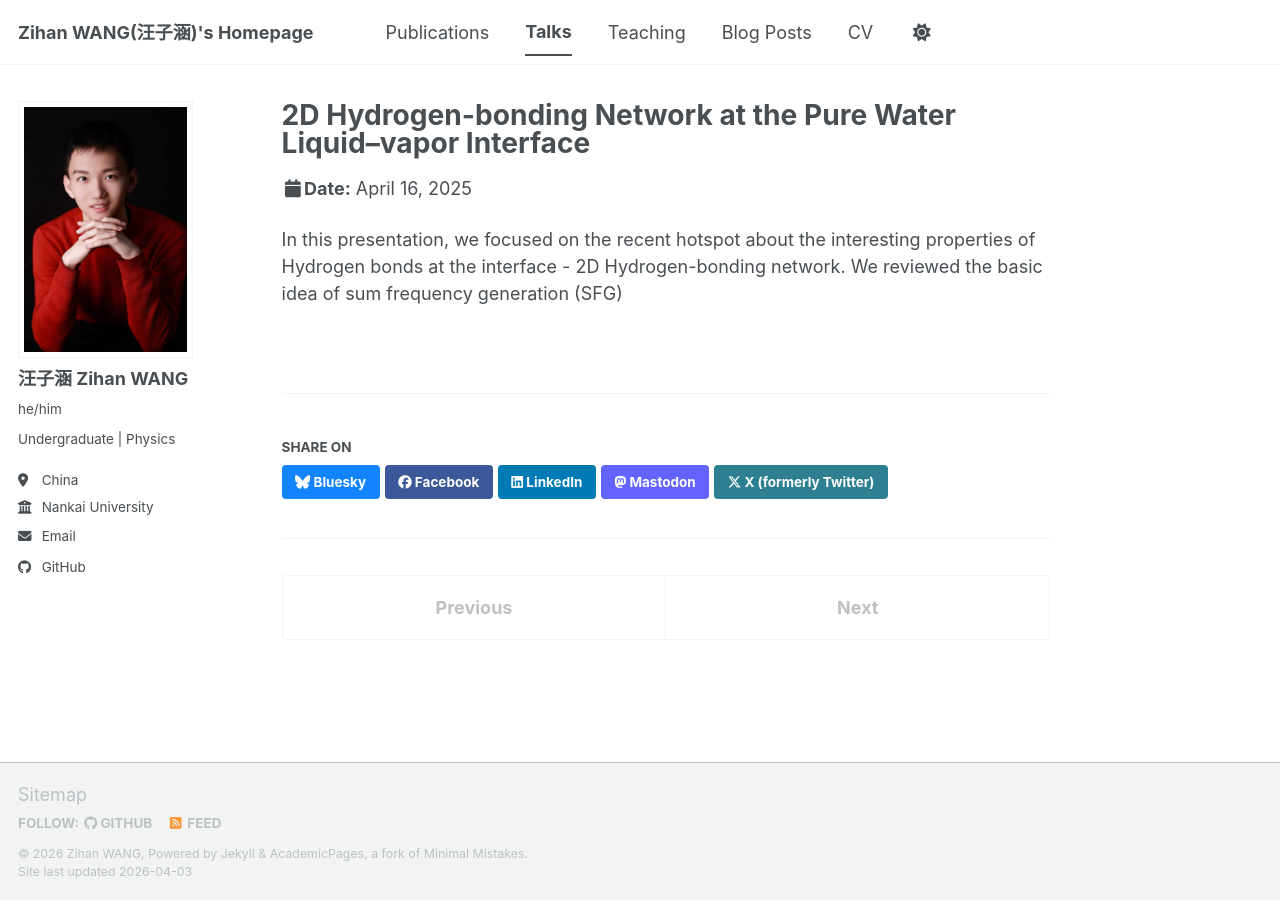
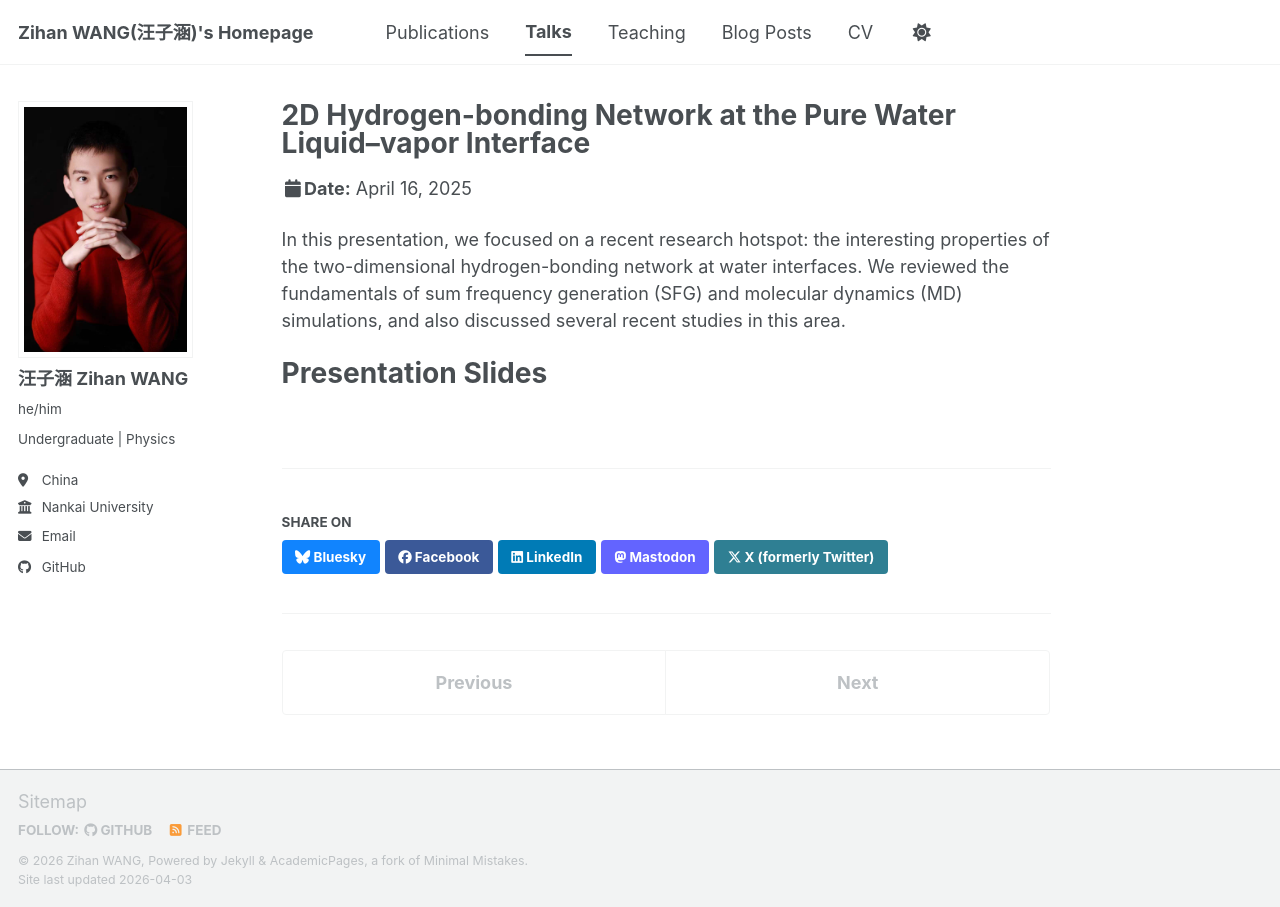
Before and after one commit to zhwang6626/zhwang6626.github.io, a Jekyll site: the page built from _talks/2025-04-16-2D_HB_Network.md, in a window 1280 px wide. Built offline with Jekyll 4.4.1, drawn with Linux system fonts in a browser that asks for light colours; a script bundle is joined from its source files by our own code; library files that are not in the unit come from our copies.

Commit message:
Update 2025-04-16-2D_HB_Network.md

```diff
--- a/_talks/2025-04-16-2D_HB_Network.md
+++ b/_talks/2025-04-16-2D_HB_Network.md
@@ -8,4 +8,7 @@ date: 2025-04-16
 location: "Tianjin, China"
 ---
 
-In this presentation, we focused on the recent hotspot about the interesting properties of Hydrogen bonds at the interface - 2D Hydrogen-bonding network. We reviewed the basic idea of sum frequency generation (SFG)
+In this presentation, we focused on a recent research hotspot: the interesting properties of the two-dimensional hydrogen-bonding network at water interfaces. We reviewed the fundamentals of sum frequency generation (SFG) and molecular dynamics (MD) simulations, and also discussed several recent studies in this area.
+
+Presentation Slides
+===
```
